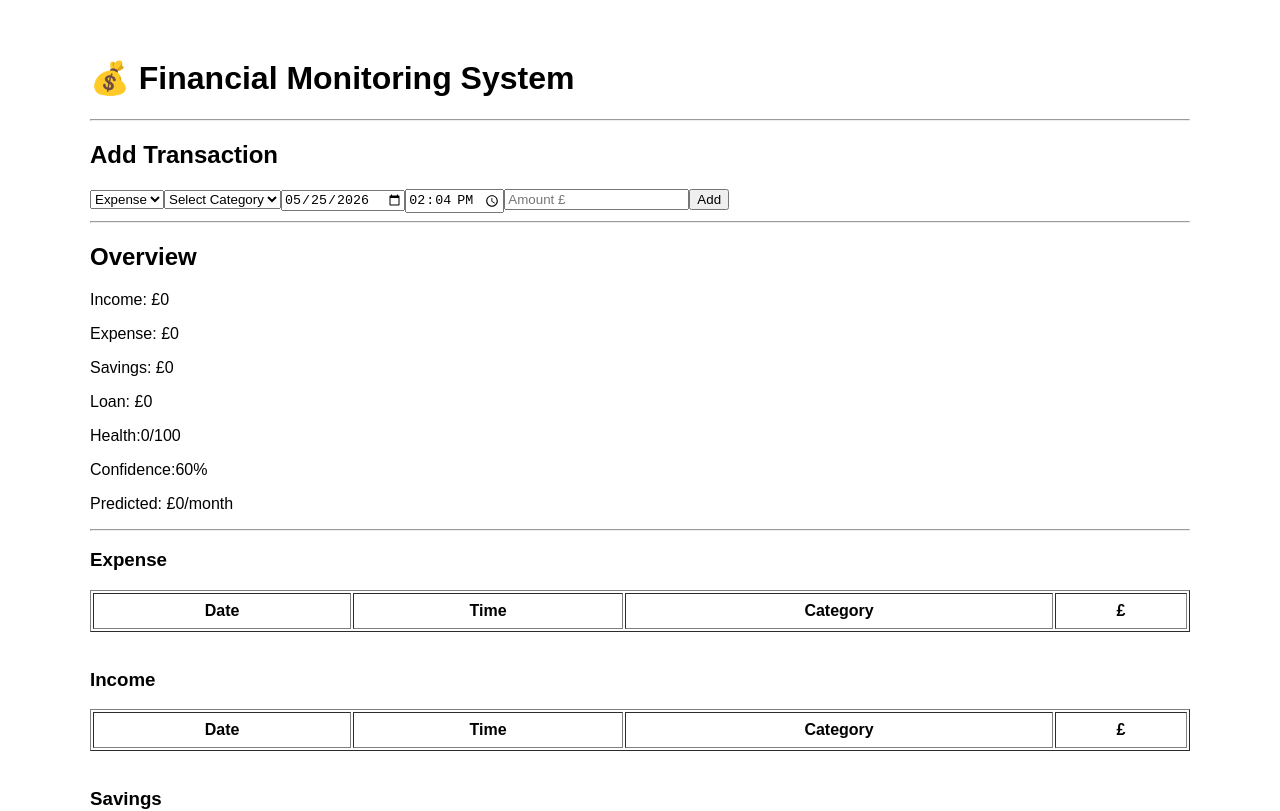
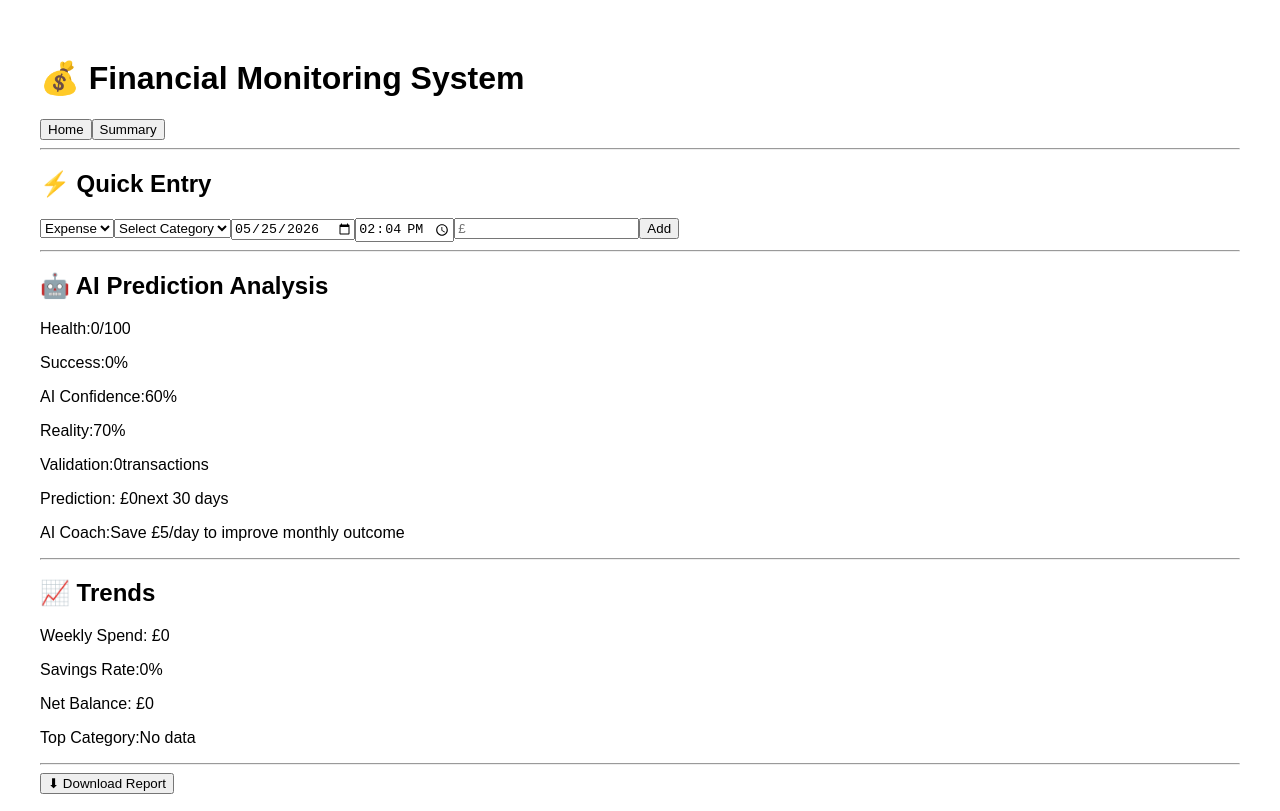
Before and after one commit to glesmaraon/budget-monitor, a React (Vite) app in the folder frontend/: page / in a window 1280 px wide. Shown: the top 811 px of the page. Built offline with nearby package versions, Linux system fonts and the light colour scheme.

Commit message:
Home Summary AI dashboard

```diff
--- a/frontend/src/dashboard.jsx
+++ b/frontend/src/dashboard.jsx
@@ -1,21 +1,30 @@
 import React, { useMemo, useState } from "react";
 
 export default function Dashboard() {
-  const [type, setType] = useState("Expense");
-  const [category, setCategory] = useState("");
-  const [customCategory, setCustomCategory] = useState("");
-  const [amount, setAmount] = useState("");
-  const [date, setDate] = useState(
+
+const [tab,setTab]=useState("Home");
+
+const [type,setType]=useState("Expense");
+
+const [category,setCategory]=useState("");
+
+const [customCategory,setCustomCategory]=useState("");
+
+const [amount,setAmount]=useState("");
+
+const [date,setDate]=useState(
 new Date().toISOString().slice(0,10)
 );
-  const [time, setTime] = useState(
+
+const [time,setTime]=useState(
 new Date().toTimeString().slice(0,5)
 );
 
-  const [records, setRecords] = useState([]);
+const [records,setRecords]=useState([]);
 
-  const categories = {
-    Expense: [
+const categories={
+
+Expense:[
 "Food",
 "Transportation",
 "Bills",
@@ -25,215 +34,423 @@ export default function Dashboard() {
 "Entertainment",
 "Other"
 ],
-    Income: [
+
+Income:[
 "Salary",
 "Allowance",
 "Freelance",
 "Bonus",
 "Other"
 ],
-    Savings: [
+
+Savings:[
 "Emergency Fund",
+"Investment",
 "Travel",
-      "Investment",
 "Other"
 ],
-    Loan: [
+
+Loan:[
 "Personal Loan",
 "Credit Card",
 "Mortgage",
 "Other"
 ]
+
 };
 
-  function addTransaction() {
-    if (!amount || !category) return;
+function addTransaction(){
 
-    const finalCategory =
-      category === "Other"
-        ? customCategory
-        : category;
+if(!category || !amount)
+return;
 
-    const item = {
+const finalCategory=
+
+category==="Other"
+
+?customCategory
+
+:category;
+
+setRecords([
+...records,
+{
+
 type,
-      category: finalCategory,
-      amount: Number(amount),
+
+category:finalCategory,
+
+amount:Number(amount),
+
 date,
+
 time
-    };
 
-    setRecords(prev => [...prev, item]);
+}
+
+]);
 
 setCategory("");
 setCustomCategory("");
 setAmount("");
+
 }
 
-  const totals = useMemo(() => {
-    return {
+const totals=useMemo(()=>{
+
+return{
+
 income:
 records
-          .filter(x=>x.type==="Income")
-          .reduce((a,b)=>a+b.amount,0),
+.filter(
+x=>x.type==="Income"
+)
+.reduce(
+(a,b)=>a+b.amount,
+0
+),
 
 expense:
 records
-          .filter(x=>x.type==="Expense")
-          .reduce((a,b)=>a+b.amount,0),
+.filter(
+x=>x.type==="Expense"
+)
+.reduce(
+(a,b)=>a+b.amount,
+0
+),
 
 savings:
 records
-          .filter(x=>x.type==="Savings")
-          .reduce((a,b)=>a+b.amount,0),
+.filter(
+x=>x.type==="Savings"
+)
+.reduce(
+(a,b)=>a+b.amount,
+0
+),
 
 loan:
 records
-          .filter(x=>x.type==="Loan")
-          .reduce((a,b)=>a+b.amount,0)
-    };
-  }, [records]);
+.filter(
+x=>x.type==="Loan"
+)
+.reduce(
+(a,b)=>a+b.amount,
+0
+)
 
-  const health=Math.max(
+}
+
+},[records]);
+
+const validation=
+records.length;
+
+const health=
+Math.max(
 0,
 Math.min(
 100,
+
 Math.round(
 (
-        (totals.income-totals.expense)/
+(totals.income-
+totals.expense)
+/
 (totals.income||1)
 )*100
 )
 )
 );
 
-  const predicted =
-    totals.income -
-    totals.expense +
+const confidence=
+
+validation>=20
+
+?90
+
+:validation>=10
+
+?80
+
+:60;
+
+const reality=
+
+validation>=20
+
+?85
+
+:70;
+
+const predicted=
+
+totals.income-
+
+totals.expense+
+
 totals.savings;
 
-  const confidence =
-    records.length >=20
-      ?90
-      :records.length>=10
-      ?80
-      :60;
+const savingsRate=
+
+totals.income
+
+?
+
+Math.round(
+
+(totals.savings/
+
+totals.income)
+
+*100
+
+)
+
+:0;
+
+const weeklySpend=
+
+Math.round(
+totals.expense/4
+);
+
+const netBalance=
+
+totals.income-
+
+totals.expense;
+
+const topCategory=
+
+records.length
+
+?
+
+records[records.length-1]
+.category
+
+:"No data";
+
+const aiCoach=
+
+predicted<100
+
+?"Save £5/day to improve monthly outcome"
+
+:"Great progress. Continue consistency 🎉";
 
 function downloadReport(){
 
-    const text=`
-Financial Report
+const report=`
 
-Income: £${totals.income}
-Expense: £${totals.expense}
-Savings: £${totals.savings}
-Loan: £${totals.loan}
+GLIZA FINANCIAL REPORT
 
-Health: ${health}/100
-Confidence:${confidence}%
+Income:
+£${totals.income}
 
-Predicted:
+Expense:
+£${totals.expense}
+
+Savings:
+£${totals.savings}
+
+Loan:
+£${totals.loan}
+
+Health:
+${health}/100
+
+Confidence:
+${confidence}%
+
+Reality:
+${reality}%
+
+Prediction:
 £${predicted}
 
 Transactions:
-${records.length}
+${validation}
+
 `;
 
-    const blob=new Blob(
-      [text],
-      {type:"text/plain"}
+const blob=
+new Blob(
+[report],
+{
+type:"text/plain"
+}
 );
 
-    const a=
+const link=
 document.createElement("a");
 
-    a.href=
+link.href=
 URL.createObjectURL(blob);
 
-    a.download=
+link.download=
 "Financial_Report.txt";
 
-    a.click();
+link.click();
+
 }
 
-  function renderTable(label){
+function renderTable(name){
 
 const data=
 records.filter(
-        x=>x.type===label
+x=>x.type===name
 );
 
 return(
+
 <>
-      <h3>{label}</h3>
+
+<h3>
+{name}
+Records
+</h3>
 
 <table
 border="1"
 width="100%"
-      cellPadding="8">
+cellPadding="8"
+>
 
 <thead>
+
 <tr>
+
 <th>Date</th>
 <th>Time</th>
 <th>Category</th>
 <th>£</th>
+
 </tr>
+
 </thead>
 
 <tbody>
 
-      {data.map(
-      (x,i)=>(
+{
 
-      <tr key={i}>
-      <td>{x.date}</td>
-      <td>{x.time}</td>
-      <td>{x.category}</td>
-      <td>{x.amount}</td>
+data.map(
+(item,index)=>(
+
+<tr key={index}>
+
+<td>
+{item.date}
+</td>
+
+<td>
+{item.time}
+</td>
+
+<td>
+{item.category}
+</td>
+
+<td>
+£{item.amount}
+</td>
+
 </tr>
 
-      ))}
+))
+
+}
 
 </tbody>
+
 </table>
 
 <br/>
+
 </>
+
 )
+
 }
 
 return(
-<div
-style={{
-maxWidth:"1100px",
+
+<div style={{
+
+maxWidth:"1200px",
+
 margin:"auto",
+
 padding:"30px",
+
 fontFamily:"Arial"
-}}
->
+
+}}>
 
 <h1>
 💰 Financial Monitoring System
 </h1>
 
+<button
+onClick={()=>
+setTab("Home")
+}
+>
+
+Home
+
+</button>
+
+<button
+onClick={()=>
+setTab("Summary")
+}
+>
+
+Summary
+
+</button>
+
 <hr/>
 
+{tab==="Home" && (
+
+<>
+
 <h2>
-Add Transaction
+⚡ Quick Entry
 </h2>
 
 <select
 value={type}
 onChange={(e)=>{
-setType(e.target.value);
+
+setType(
+e.target.value
+);
+
 setCategory("");
+
 }}
 >
 
-<option>Expense</option>
-<option>Income</option>
-<option>Savings</option>
-<option>Loan</option>
+<option>
+Expense
+</option>
+
+<option>
+Income
+</option>
+
+<option>
+Savings
+</option>
+
+<option>
+Loan
+</option>
 
 </select>
 
@@ -242,32 +459,48 @@ value={category}
 onChange={(e)=>
 setCategory(
 e.target.value
-)}
+)
+}
 >
 
-<option value="">
+<option>
 Select Category
 </option>
 
-{categories[type].map(
-x=>(
-<option key={x}>
+{
+categories[type]
+.map(x=>
+
+<option
+key={x}
+>
+
 {x}
+
 </option>
+
 )
-)}
+
+}
 
 </select>
 
-{category==="Other" && (
+{category==="Other"&&(
 
 <input
-placeholder="Other"
-value={customCategory}
+
+placeholder=
+"Other"
+
+value=
+{customCategory}
+
 onChange={(e)=>
+
 setCustomCategory(
 e.target.value
 )}
+
  />
 
 )}
@@ -292,7 +525,7 @@ e.target.value
 
 <input
 type="number"
-placeholder="Amount £"
+placeholder="£"
 value={amount}
 onChange={(e)=>
 setAmount(
@@ -301,7 +534,9 @@ e.target.value
 />
 
 <button
-onClick={addTransaction}
+onClick={
+addTransaction
+}
 >
 
 Add
@@ -310,12 +545,9 @@ Add
 
 <hr/>
 
-<h2>Overview</h2>
-
-<p>Income: £{totals.income}</p>
-<p>Expense: £{totals.expense}</p>
-<p>Savings: £{totals.savings}</p>
-<p>Loan: £{totals.loan}</p>
+<h2>
+🤖 AI Prediction Analysis
+</h2>
 
 <p>
 Health:
@@ -323,30 +555,138 @@ Health:
 </p>
 
 <p>
-Confidence:
+Success:
+{health}%
+</p>
+
+<p>
+AI Confidence:
 {confidence}%
 </p>
 
 <p>
-Predicted:
-£{predicted}/month
+Reality:
+{reality}%
+</p>
+
+<p>
+Validation:
+{validation}
+transactions
+</p>
+
+<p>
+
+Prediction:
+
+£{predicted}
+
+next 30 days
+
+</p>
+
+<p>
+
+AI Coach:
+
+{aiCoach}
+
 </p>
 
 <hr/>
 
-{renderTable("Expense")}
-{renderTable("Income")}
-{renderTable("Savings")}
-{renderTable("Loan")}
+<h2>
+📈 Trends
+</h2>
+
+<p>
+Weekly Spend:
+£{weeklySpend}
+</p>
+
+<p>
+Savings Rate:
+{savingsRate}%
+</p>
+
+<p>
+Net Balance:
+£{netBalance}
+</p>
+
+<p>
+Top Category:
+{topCategory}
+</p>
+
+<hr/>
 
 <button
-onClick={downloadReport}
+onClick={
+downloadReport
+}
 >
 
 ⬇ Download Report
 
 </button>
 
+</>
+
+)}
+
+{tab==="Summary" && (
+
+<>
+
+<h2>
+📊 Dashboard Summary
+</h2>
+
+<p>
+Income:
+£{totals.income}
+</p>
+
+<p>
+Expense:
+£{totals.expense}
+</p>
+
+<p>
+Savings:
+£{totals.savings}
+</p>
+
+<p>
+Loan:
+£{totals.loan}
+</p>
+
+<hr/>
+
+{renderTable(
+"Expense"
+)}
+
+{renderTable(
+"Income"
+)}
+
+{renderTable(
+"Savings"
+)}
+
+{renderTable(
+"Loan"
+)}
+
+</>
+
+)}
+
 </div>
+
 )
+
 }
```
Lines whose indentation alone changed are shown as unchanged.
